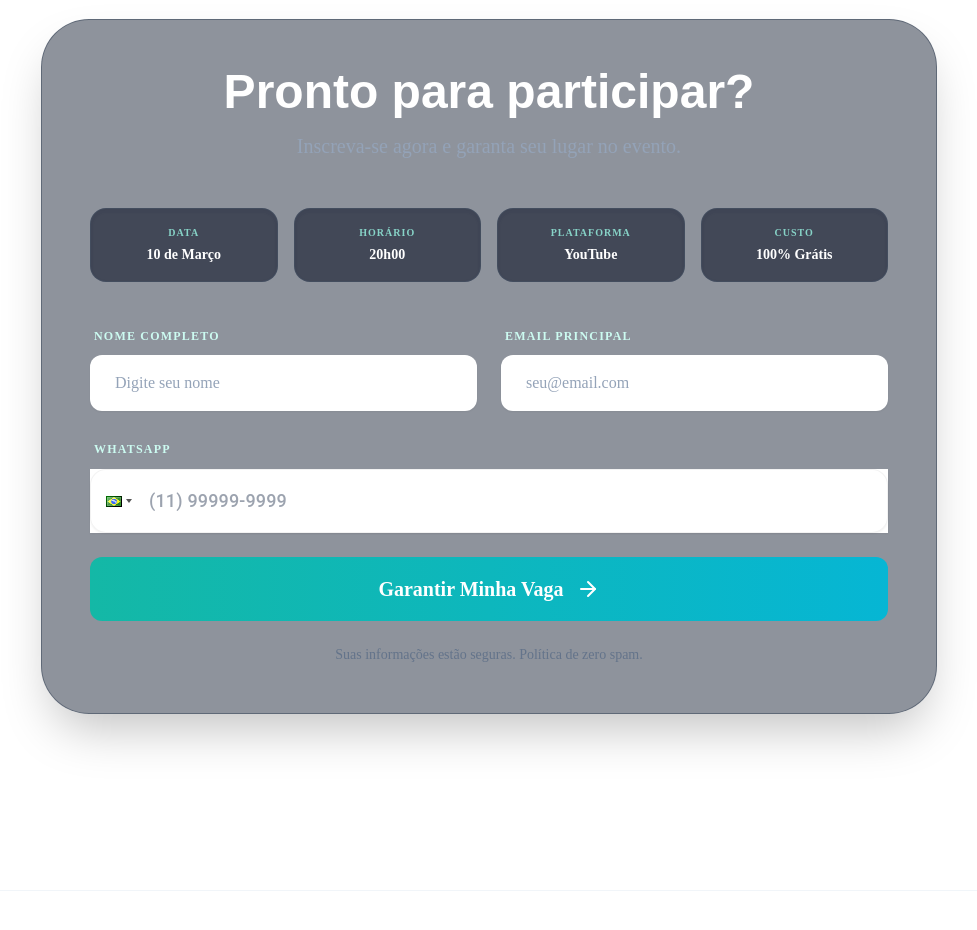
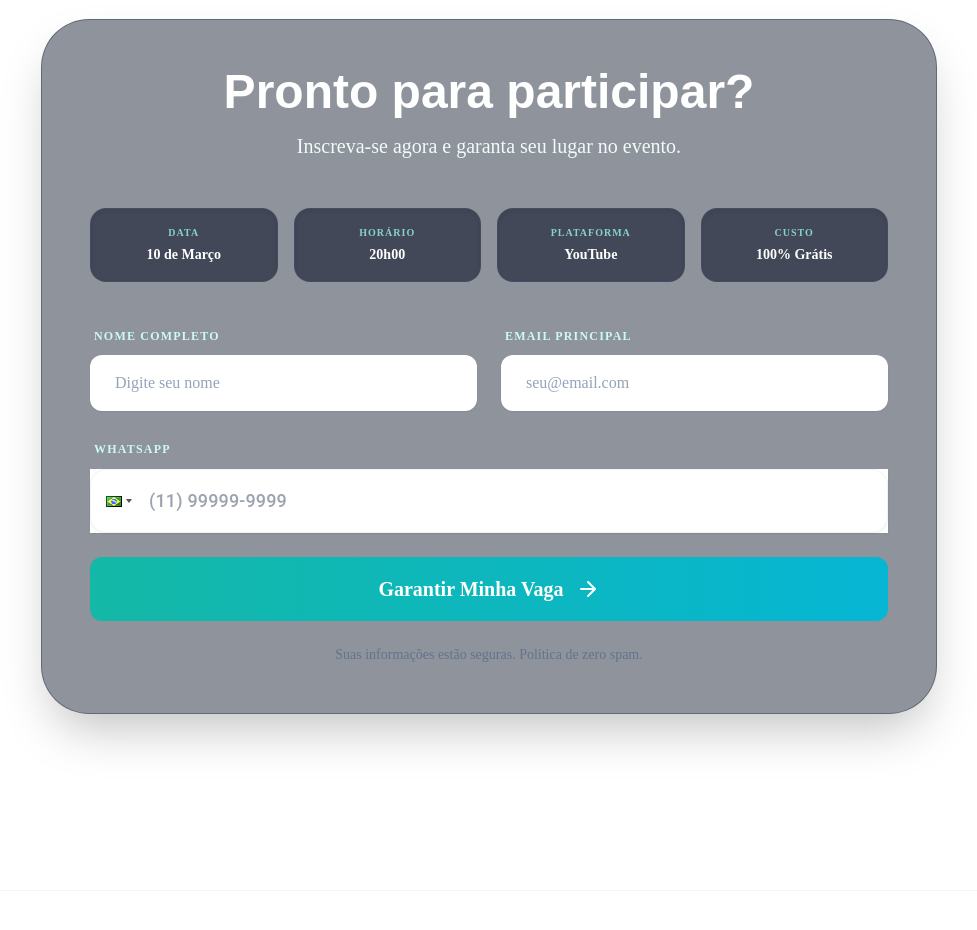
Before and after one commit to drtrafego/lp_donnadomesticas, a Next.js app: page /mar2602 in a window 1280 px wide. Shown: the part 4420-5350 px from the top of the page, without its empty margins (151-1128 px from the left). Built offline with nearby package versions, Linux system fonts and the light colour scheme; no server answers.

Commit message:
style: increase contrast for CTA subtitle in both variants

```diff
--- a/src/app/mar2601/page.tsx
+++ b/src/app/mar2601/page.tsx
@@ -455,7 +455,7 @@ export default function Home() {
                     >
                         <div className="text-center mb-16">
                             <h2 className="text-4xl md:text-6xl font-black mb-6 tracking-tight text-[#2d2d2d]">Pronto para participar?</h2>
-                            <p className="text-xl text-gray-600 font-medium">Inscreva-se agora e garanta seu lugar no evento.</p>
+                            <p className="text-xl text-gray-800 font-bold">Inscreva-se agora e garanta seu lugar no evento.</p>
                         </div>
 
                         <div className="grid grid-cols-2 lg:grid-cols-4 gap-6 mb-16 text-center">
--- a/src/app/mar2602/page.tsx
+++ b/src/app/mar2602/page.tsx
@@ -432,7 +432,7 @@ export default function Home() {
                     >
                         <div className="text-center mb-10 md:mb-12">
                             <h2 className="text-3xl md:text-5xl font-bold mb-4 text-white">Pronto para participar?</h2>
-                            <p className="text-xl text-slate-400">Inscreva-se agora e garanta seu lugar no evento.</p>
+                            <p className="text-xl text-teal-50 font-medium">Inscreva-se agora e garanta seu lugar no evento.</p>
                         </div>
 
                         <div className="grid grid-cols-2 md:grid-cols-4 gap-4 mb-10 text-center">
```
